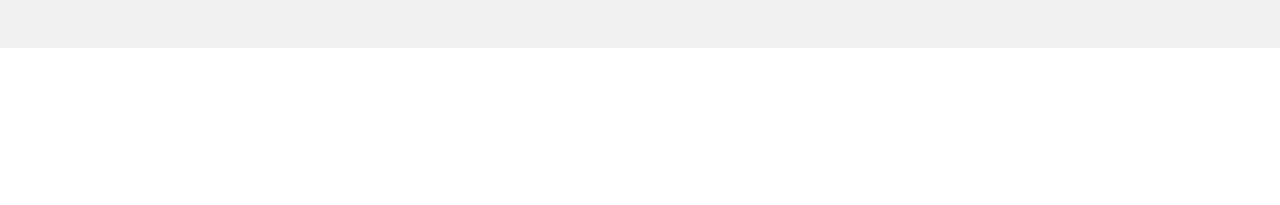
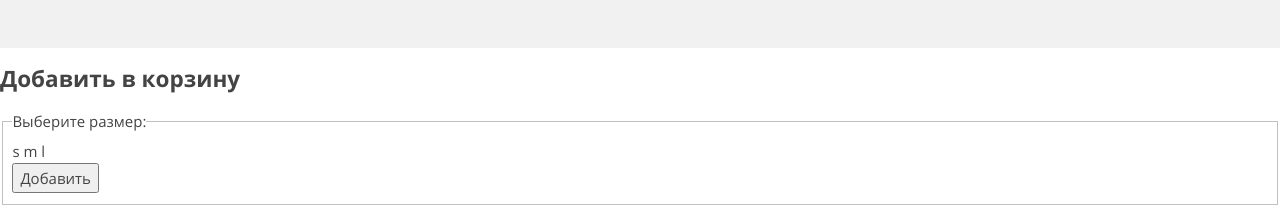
Before and after one commit to deadbeatslouch/example-mishka, a website: page catalog.html in a window 1280 px wide. Shown: the part 1842-2047 px from the top of the page. Before the commit the page ends 1890 px from the top, so only its background shows below. Drawn offline with nearby package versions, Linux system fonts and the light colour scheme; files that its build step writes are made by us from their sources; files whose address does not match are found by name.

Commit message:
Добавляет попап для заказа товара, оверлей и подключает js

```diff
--- a/catalog.html
+++ b/catalog.html
@@ -185,5 +185,26 @@
       </div>
     </div>
   </footer>
+
+  <section class="modal-cart">
+    <h2 class="modal-cart__title">Добавить  в корзину</h2>
+    <form class="modal-cart__form" method="post" action="https://echo.htmlacademy.ru">
+      <fieldset class="modal-cart__choice">
+        <legend class="modal-cart__description">Выберите размер:</legend>
+        <div class="modal-cart__container">
+          <input type="radio" class="visually-hidden" name="size" id="size-s" value="s" checked>
+          <label for="size-s">s</label>
+          <input type="radio" class="visually-hidden" name="size" id="size-m" value="m">
+          <label for="size-m">m</label>
+          <input type="radio" class="visually-hidden" name="size" id="size-l" value="l">
+          <label for="size-l">l</label>
+        </div>
+        <button class="modal-cart__add-button" type="submit">Добавить</button>
+      </fieldset>
+    </form>
+  </section>
+  <div class="modal-overlay"></div>
+
+ <script src="js/script.js"></script>
 </body>
 </html>
```
